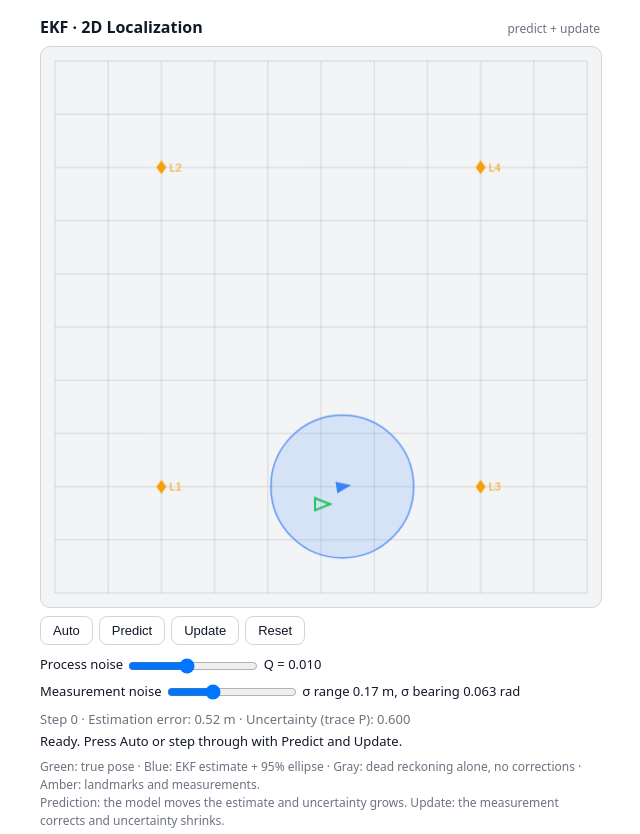
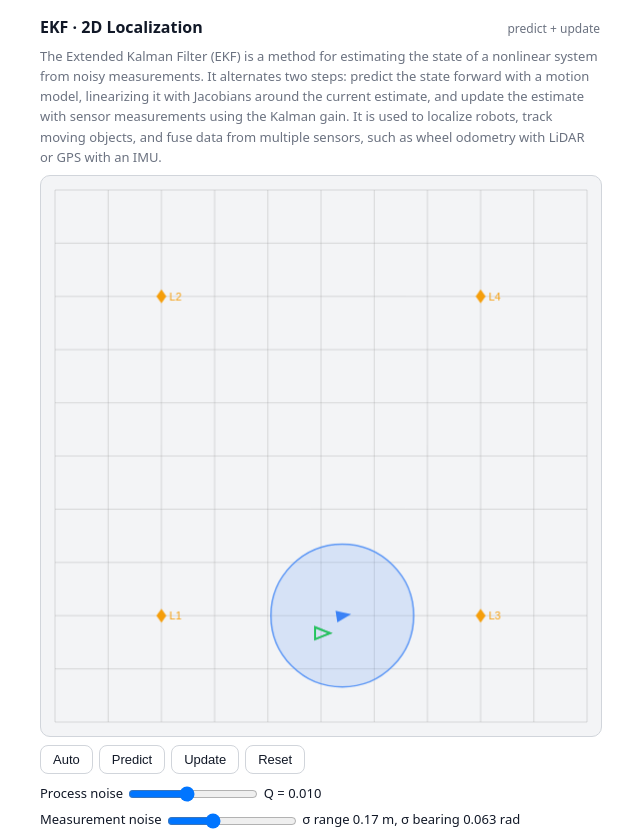
Before and after one commit to apocosipadrino/ekf, a plain HTML site: page index.html in a window 1280 px wide. Shown: the top 834 px of the page, without its empty margins (320-960 px from the left). Drawn offline with Linux system fonts and the light colour scheme.

Commit message:
Add EKF method description to visualizer

```diff
--- a/index.html
+++ b/index.html
@@ -40,6 +40,7 @@ body{margin:0;padding:16px;background:var(--hatch-widget-bg);font-family:system-
     <strong>EKF &middot; 2D Localization</strong>
     <span style="color:var(--hatch-widget-muted);font-size:12px;">predict + update</span>
   </div>
+  <div style="margin-top:8px;font-size:13px;line-height:1.55;color:var(--hatch-widget-muted);">The Extended Kalman Filter (EKF) is a method for estimating the state of a nonlinear system from noisy measurements. It alternates two steps: predict the state forward with a motion model, linearizing it with Jacobians around the current estimate, and update the estimate with sensor measurements using the Kalman gain. It is used to localize robots, track moving objects, and fuse data from multiple sensors, such as wheel odometry with LiDAR or GPS with an IMU.</div>
   <canvas id="ekf" style="width:100%;aspect-ratio:1/1;display:block;border:1px solid var(--hatch-widget-border);border-radius:10px;background:var(--hatch-widget-surface-muted);margin-top:8px;"></canvas>
   <div style="display:flex;gap:6px;margin-top:8px;flex-wrap:wrap;">
     <button id="btnAuto" class="ekfbtn">Auto</button>
```
